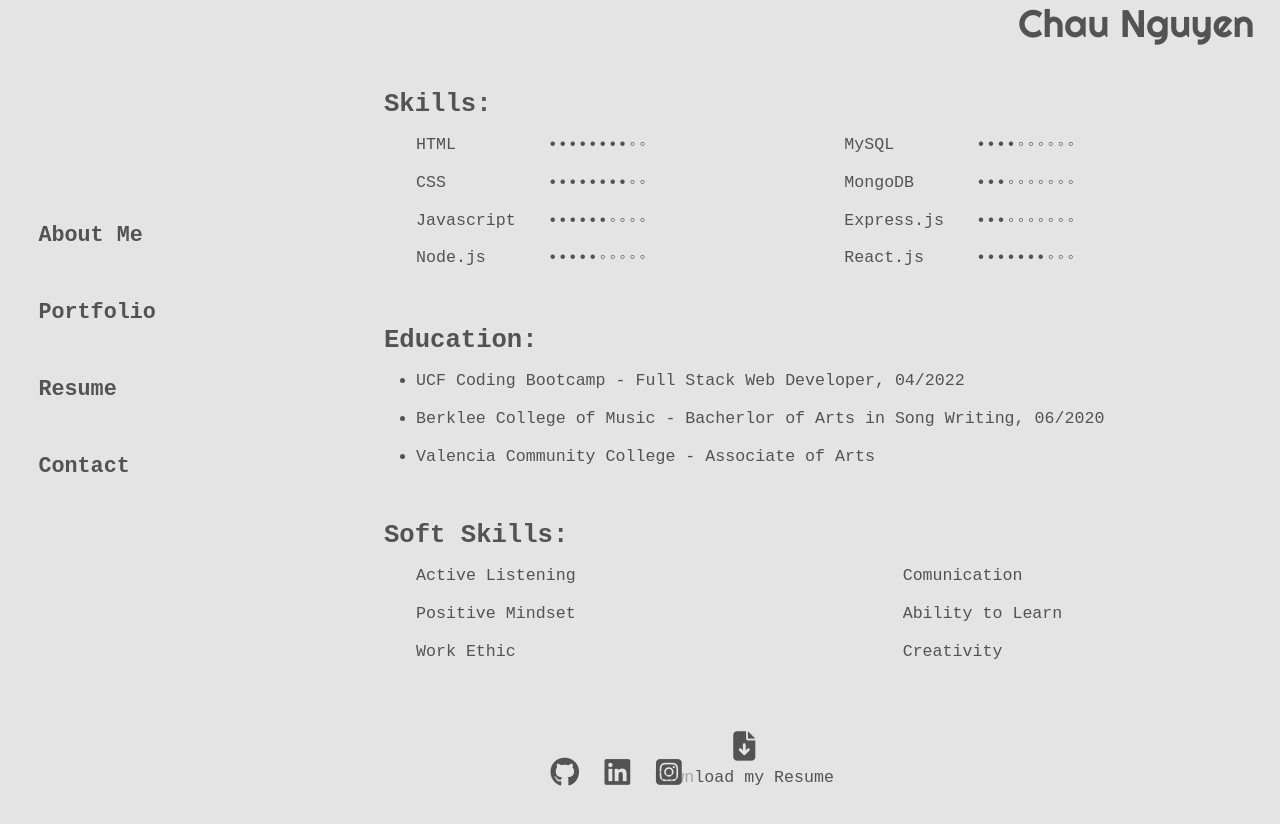
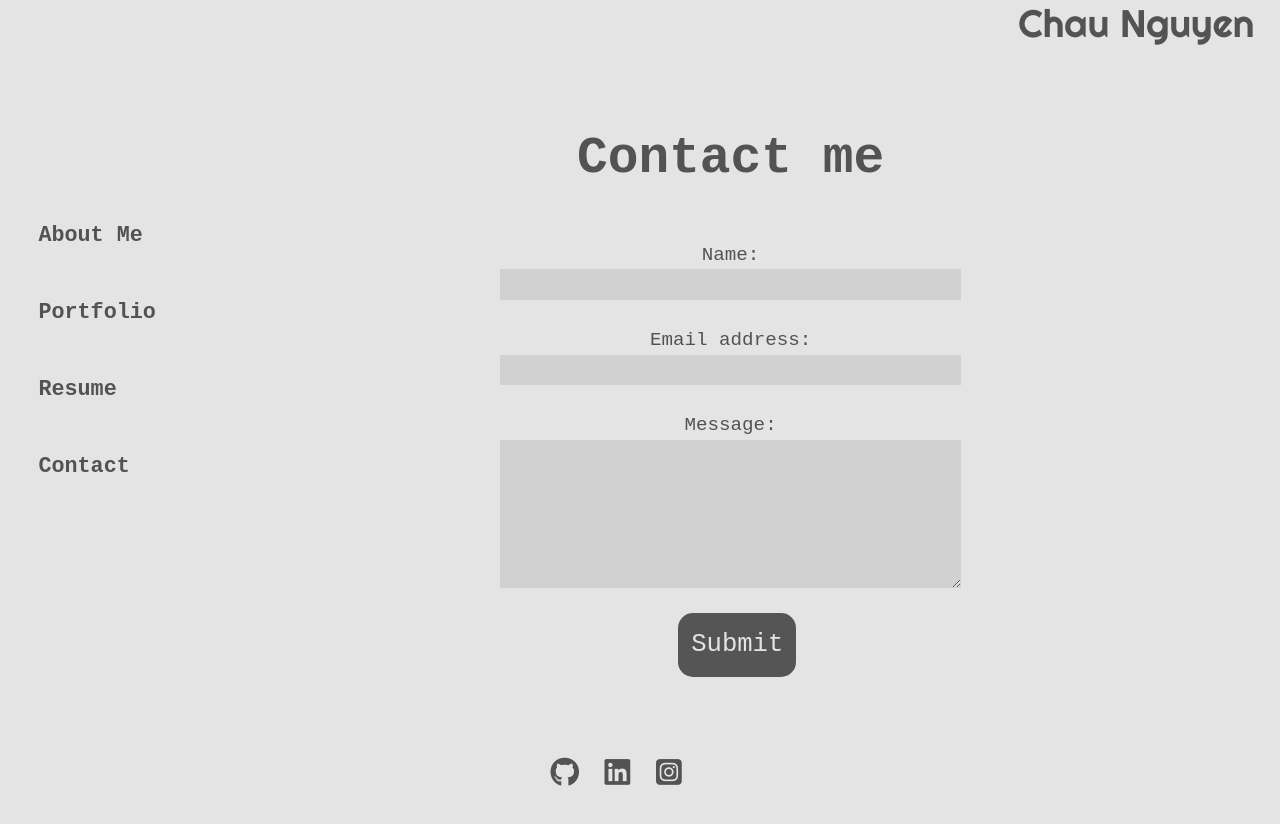
Before and after one commit to ChauDeveloper/react-portfolio, a React (Create React App) app: page / in a window 1280 px wide. Shown: the top 824 px of the page. After the commit the page ends 800 px from the top, so only its background shows below. Built offline with nearby package versions, Linux system fonts and the light colour scheme.

Commit message:
update content and styling for contact section

```diff
--- a/src/App.js
+++ b/src/App.js
@@ -4,6 +4,7 @@
 import About from './components/About';
 import Portfolio from './components/Portfolio';
 import Resume from './components/Resume';
+import Contact from './components/Contact';
 
 function App() {
   return (
@@ -15,7 +16,8 @@
       <Navbar />
       {/* <About /> */}
       {/* <Portfolio /> */}
-      <Resume />
+      {/* <Resume /> */}
+      <Contact />
       </div>
 
       <Footer />
--- /dev/null
+++ b/src/components/Contact/index.js
@@ -0,0 +1,74 @@
+import React, { useState } from 'react';
+import { validateEmail } from '../../utils/helpers';
+import './style.css'
+
+function Contact() {
+
+
+    const [errorMessage, setErrorMessage] = useState('');
+    const [formState, setFormState] = useState({ name: '', email: '', message: '' });
+    const { name, email, message } = formState;
+
+
+    function handleChange(e) {
+      if (e.target.name === 'email') {
+        const isValid = validateEmail(e.target.value);
+        console.log(isValid);
+        // isValid conditional statement
+        if (!isValid) {
+          setErrorMessage('Your email is invalid.');
+        } else {
+          if (!e.target.value.length) {
+            setErrorMessage(`${e.target.name} is required.`);
+          } else {
+            setErrorMessage('');
+          }
+        }
+      }
+      setFormState({...formState, name: e.target.value })
+      if (!errorMessage) {
+        setFormState({ ...formState, [e.target.name]: e.target.value });
+      }
+    }
+
+    // testing if information is registered
+    // console.log(formState);
+
+
+    function handleSubmit(e) {
+      e.preventDefault();
+      console.log(formState);
+    }
+
+      return (
+          <section id="contact-form">
+            <h1>Contact me</h1>
+            <form  onSubmit={handleSubmit}>
+              <div class='row'>
+              <label htmlFor="name">Name:</label>
+              <input type="text" defaultValue={name} onBlur={handleChange} name="name" required/>
+              </div>
+              <div class='row'>
+              <label htmlFor="email">Email address:</label>
+              <input type="email" defaultValue={email} name="email" onBlur={handleChange} required/>
+              </div>
+              <div class='row'>
+              <label htmlFor="message">Message:</label>
+              <textarea name="message" defaultValue={message} onBlur={handleChange} rows="5" required />
+              </div>
+
+
+              {errorMessage && (
+                <div>
+                  <p className="error-text">{errorMessage}</p>
+                </div>
+              )}
+
+
+              <button class="text-center" type="submit">Submit</button>
+            </form>
+          </section>
+        )
+      }
+
+export default Contact;
--- /dev/null
+++ b/src/components/Contact/style.css
@@ -0,0 +1,54 @@
+#contact-form{
+    position: absolute;
+    top: 10vw;
+    left: 40vw;
+    color:var(--text-color);
+    font-size: 1.5vw;
+}
+
+#contact-form h1{
+    text-align: center;
+    font-weight: 700;
+    margin-bottom: 4vw;
+    font-size: 4vw;
+}
+
+.row {
+    margin-bottom: 2vw;
+}
+
+.row label{
+    text-align: center;
+}
+
+.row input {
+    border: 0;
+    color:#2b2b2b;
+    background-color: #d1d1d1;
+}
+
+.row input:focus:invalid {
+    background: url("https://assets.digitalocean.com/labs/icons/exclamation-triangle-fill.svg") no-repeat 95% 50% lightsalmon;
+    background-size: 25px;
+}
+
+.row textarea {
+    border: 0;
+    background-color: #d1d1d1;
+}
+
+.row textarea:focus:invalid {
+    background: url("https://assets.digitalocean.com/labs/icons/exclamation-triangle-fill.svg") no-repeat 95% 50% lightsalmon;
+    background-size: 25px;
+}
+
+#contact-form button {
+    background-color: var(--box-fill-color);
+    color:var(--background-color);
+    align-items: center;
+    font-size: 2vw;
+    margin-left: 13vw;
+    padding:1vw;
+    border: none;
+    border-radius: 15px;
+}
--- /dev/null
+++ b/src/utils/helpers.js
@@ -0,0 +1,4 @@
+export function validateEmail(email) {
+    var re = /^(([^<>()[\]\\.,;:\s@"]+(\.[^<>()[\]\\.,;:\s@"]+)*)|(".+"))@((\[[0-9]{1,3}\.[0-9]{1,3}\.[0-9]{1,3}\.[0-9]{1,3}\])|(([a-zA-Z\-0-9]+\.)+[a-zA-Z]{2,}))$/;
+    return re.test(String(email).toLowerCase());
+  }
```
